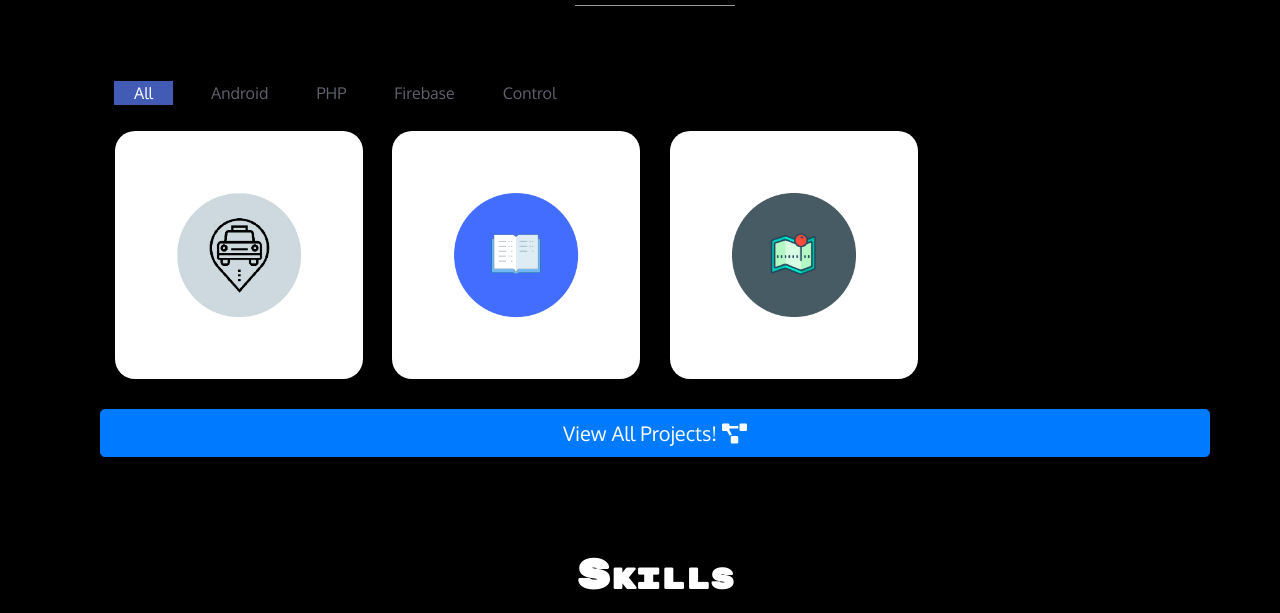
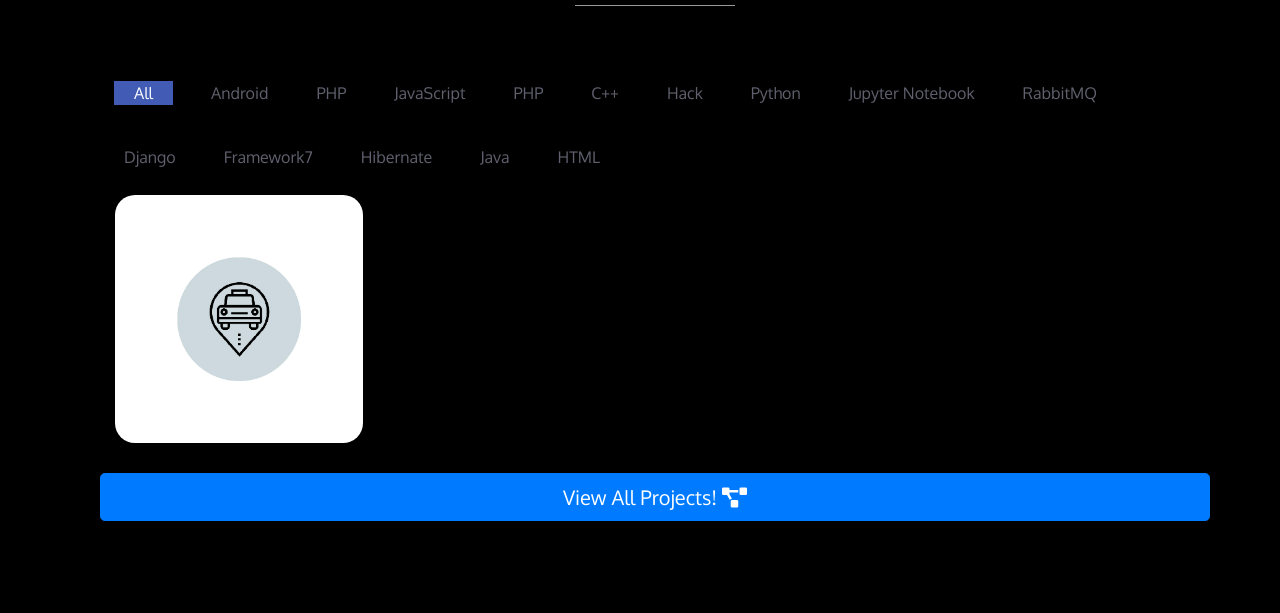
Before and after one commit to anwaysomani/anwaysomani.github.io, a plain HTML site: page index.html in a window 1280 px wide. Shown: the part 1376-1989 px from the top of the page. Drawn offline with nearby package versions, Linux system fonts and the light colour scheme.

Commit message:
Added framework domains

```diff
--- a/index.html
+++ b/index.html
@@ -90,8 +90,18 @@
                                     <li><a href="" class="active" data-filter="*">All</a></li>
                                     <li><a href="" data-filter=".android">Android</a></li>
                                     <li><a href="" data-filter=".php">PHP</a></li>
-                                    <li><a href="" data-filter=".firebase">Firebase</a></li>
-                                    <li><a href="" data-filter=".control">Control</a></li>
+                                    <li><a href="" data-filter=".javaScript">JavaScript</a></li>
+                                    <li><a href="" data-filter=".php">PHP</a></li>
+                                    <li><a href="" data-filter=".cpp">C++</a></li>
+                                    <li><a href="" data-filter=".hack">Hack</a></li>
+                                    <li><a href="" data-filter=".python">Python</a></li>
+                                    <li><a href="" data-filter=".jupyter">Jupyter Notebook</a></li>
+                                    <li><a href="" data-filter=".rabbitmq">RabbitMQ</a></li>
+                                    <li><a href="" data-filter=".django">Django</a></li>
+                                    <li><a href="" data-filter=".framework7">Framework7</a></li>
+                                    <li><a href="" data-filter=".hibernate">Hibernate</a></li>
+                                    <li><a href="" data-filter=".java">Java</a></li>
+                                    <li><a href="" data-filter=".html">HTML</a></li>
                                 </ul>
                             </nav>
                         </div>
@@ -100,12 +110,12 @@
                         <!-- portfolio-container -->
                         <div class="no-padding portfolio-container clearfix" data-aos="fade-up" >
                                 <!-- item -->
-                                <div class="col-lg-3 col-md-5 col-sm-5  android firebase control">
+                                <div class="col-lg-3 col-md-5 col-sm-5  hibernate java javascript html">
                                     <div class="portfolio-item"> <img width="100%" height="auto" src="img/uberclone.jpg" alt="image" class="img-responsive" />
                                         <div class="portfolio-item-hover">
                                             <div class="portfolio-border clearfix">
                                                 <div class="item-info">
-                                                    <span>Uber Clone</span> <em>Android | Firebase</em>
+                                                    <span>Flipkart Web Scraper</span> <em>Hibernate | Java | HTML | JavaScript</em>
                                                     <div class="w-100"></div>
                                                     <a href="https://github.com/AnwayML/UberClone" target="_blank" class="fab fa-github"></a>
                                                     <a id="demo01" href="#animatedModal" class="fas fa-eye"></a>
@@ -117,7 +127,7 @@
                                 </div>
                                 <!-- end item -->
                                 <!-- item -->
-                                <div class="col-lg-3 col-md-5 col-sm-6  android php">
+                                <!-- <div class="col-lg-3 col-md-5 col-sm-6  android php">
                                     <div class="portfolio-item"> <img width="100%" height="auto" src="img/bookstore.jpg" alt="image" class="img-responsive" />
                                         <div class="portfolio-item-hover">
                                             <div class="portfolio-border clearfix">
@@ -131,10 +141,10 @@
                                             </div>
                                         </div>
                                     </div>
-                                </div>
+                                </div> -->
                                 <!-- end item -->
                                 <!-- item -->
-                                <div class="col-lg-3 col-md-5 col-sm-6  android">
+                                <!-- <div class="col-lg-3 col-md-5 col-sm-6  android">
                                     <div class="portfolio-item"> <img width="100%" height="auto" src="img/checkinsApp.jpg" alt="image" class="img-responsive" />
                                         <div class="portfolio-item-hover">
                                             <div class="portfolio-border clearfix">
@@ -147,7 +157,7 @@
                                             </div>
                                         </div>
                                     </div>
-                                </div>
+                                </div> -->
                                 <!-- end item -->
 
 
```
